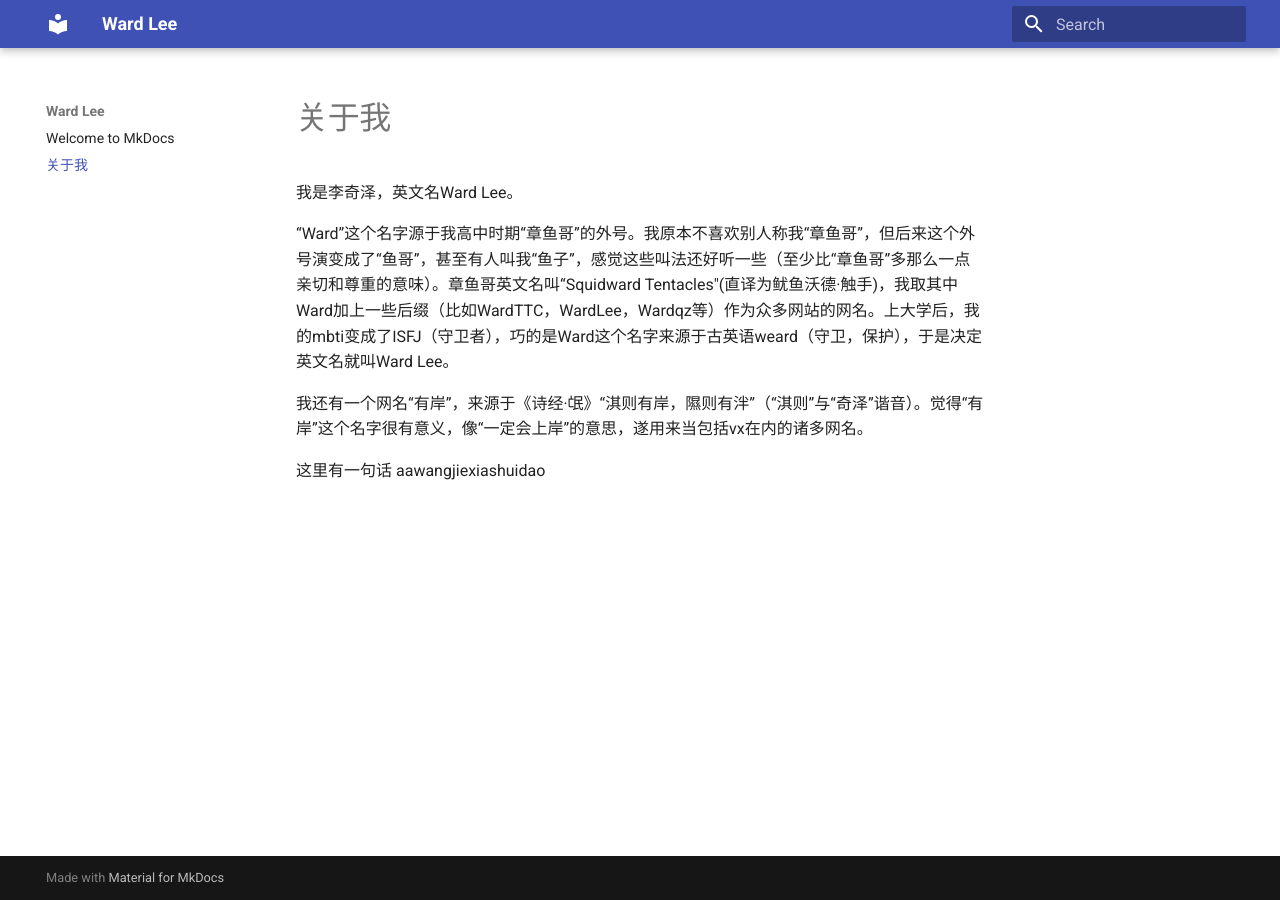
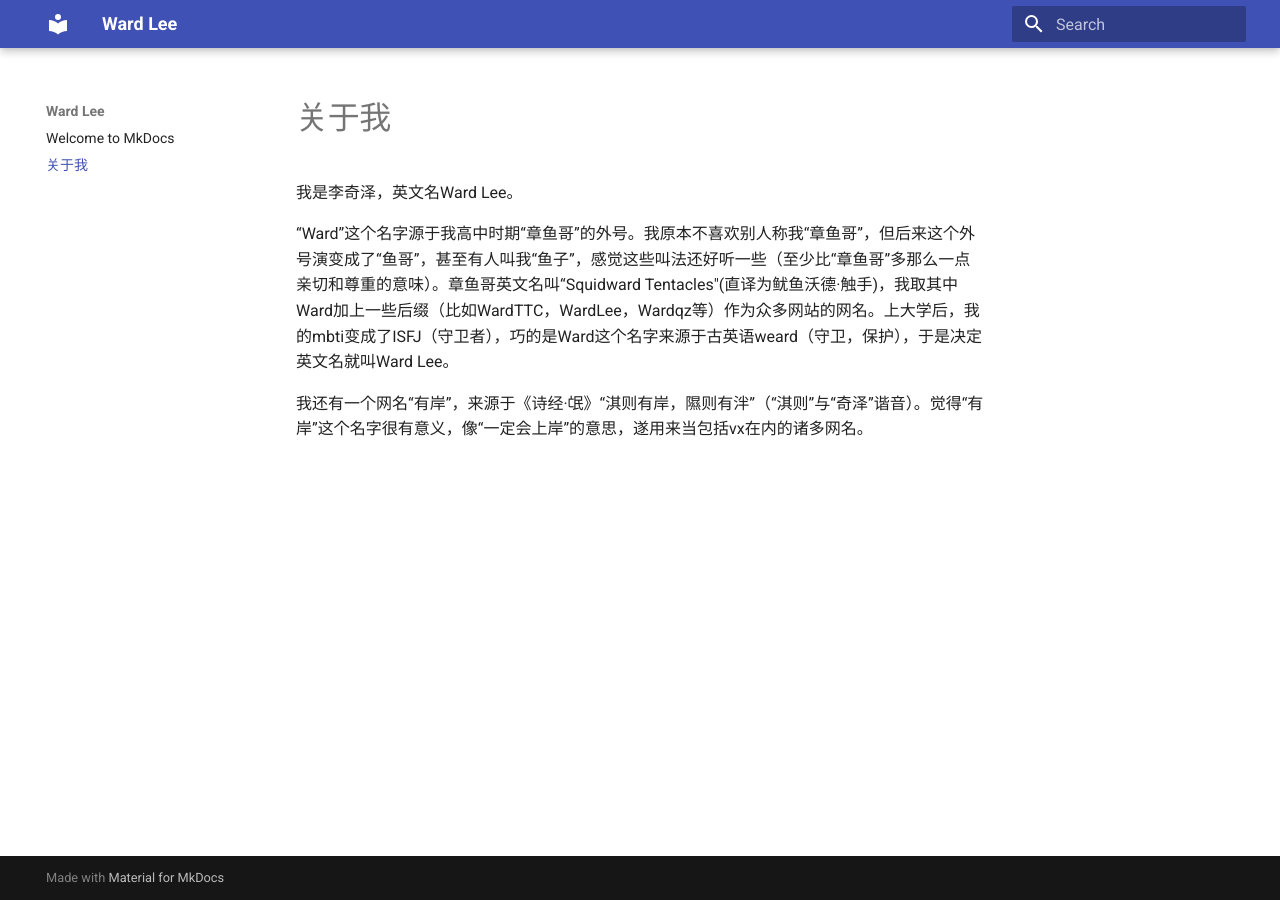
Before and after one commit to Wardqz/Ward, an MkDocs documentation site: the page built from docs/我.md, in a window 1280 px wide. Built offline with MkDocs 1.6.1 and Material for MkDocs 9.7.7, drawn with Linux system fonts in a browser that asks for light colours.

```diff
--- a/docs/我.md
+++ b/docs/我.md
@@ -5,5 +5,3 @@
 “Ward”这个名字源于我高中时期“章鱼哥”的外号。我原本不喜欢别人称我“章鱼哥”，但后来这个外号演变成了“鱼哥”，甚至有人叫我“鱼子”，感觉这些叫法还好听一些（至少比“章鱼哥”多那么一点亲切和尊重的意味）。章鱼哥英文名叫“Squidward Tentacles"(直译为鱿鱼沃德·触手)，我取其中Ward加上一些后缀（比如WardTTC，WardLee，Wardqz等）作为众多网站的网名。上大学后，我的mbti变成了ISFJ（守卫者），巧的是Ward这个名字来源于古英语weard（守卫，保护），于是决定英文名就叫Ward Lee。
 
 我还有一个网名“有岸”，来源于《诗经·氓》“淇则有岸，隰则有泮”（“淇则”与“奇泽”谐音）。觉得“有岸”这个名字很有意义，像“一定会上岸”的意思，遂用来当包括vx在内的诸多网名。
-
-这里有一句话 aawangjiexiashuidao
```
